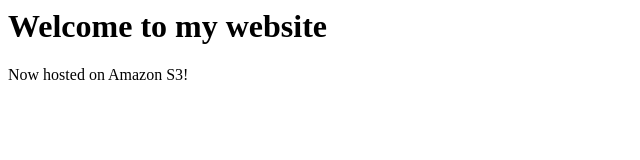
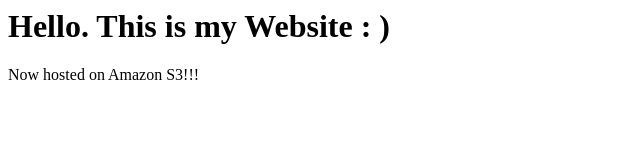
Before and after one commit to Steven4173/IT-Assignment-1, a plain HTML site: page index.html in a window 1280 px wide. Shown: the whole page, without its empty margins (0-640 px from the left). Drawn offline with Linux system fonts and the light colour scheme.

Commit message:
Update index.html

```diff
--- a/index.html
+++ b/index.html
@@ -3,7 +3,7 @@
     <title>IT Assignment</title>
 </head>
 <body>
-  <h1>Welcome to my website</h1>
-  <p>Now hosted on Amazon S3!</p>
+  <h1>Hello. This is my Website : )</h1>
+  <p>Now hosted on Amazon S3!!!</p>
 </body>
 </html>
```
